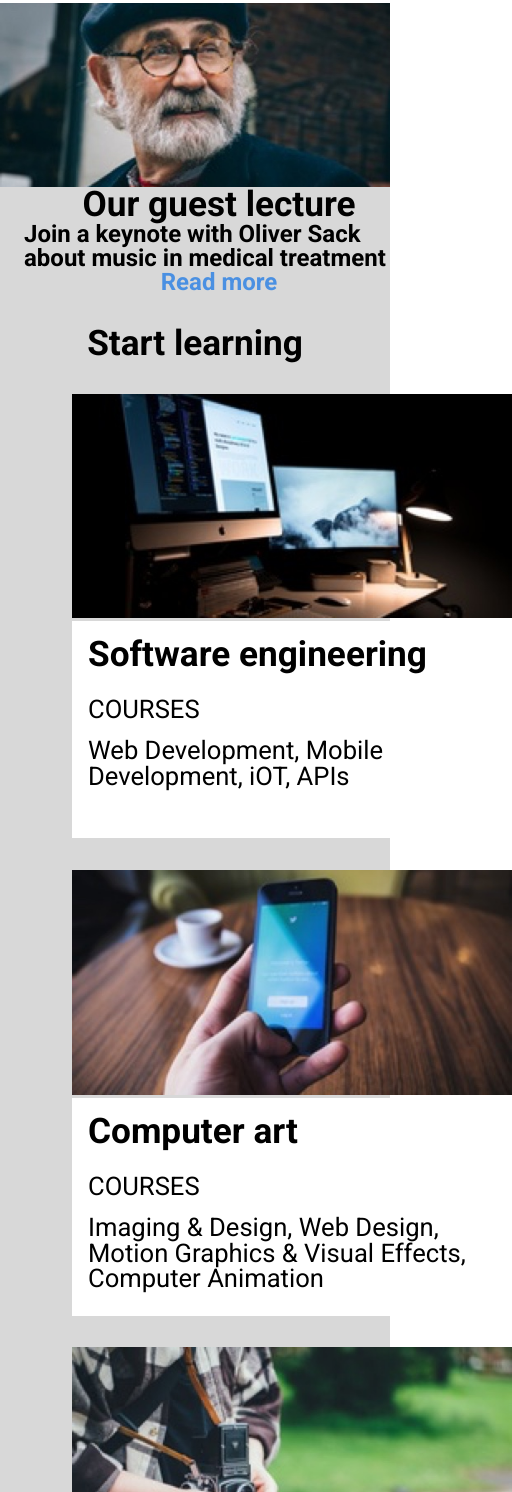
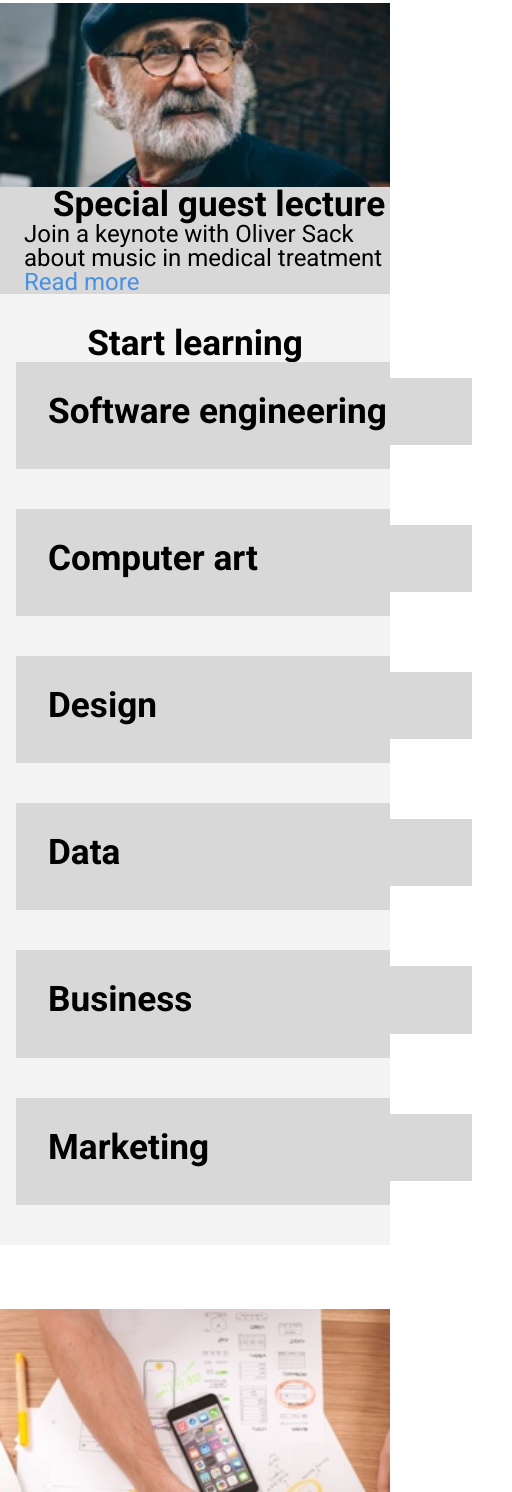
Before and after one commit to jarkkop/ColmarAcademy, a plain HTML site: page index.html in a window 390 px wide. Shown: the part 1318-2810 px from the top of the page, 512 px wide, since content can reach past the window. Drawn offline with Linux system fonts and the light colour scheme.

Commit message:
mobile 75% done

```diff
--- a/index.html
+++ b/index.html
@@ -63,7 +63,7 @@
 				</div>
 				<div class='info_data'>
 					<h2 class='info_topic_title'>Orientation Date</h2>
-					<h3 class='info_subtopic'>Tue 10/11 &amp; Wed 10/12: 8am-3pm</h3>
+					<p class='info_subtopic'>Tue 10/11 &amp; Wed 10/12: 8am-3pm</p>
 					<h3 class='info_more'>Read more</h3>
 				</div>
 			</div>
@@ -74,7 +74,7 @@
 				</div>
 				<div class='info_data'>
 					<h2 class='info_topic_title'>Our campus</h2>
-					<h3 class='info_subtopic'>Find which campus is close by you</h3>
+					<p class='info_subtopic'>Find which campus is close by you</p>
 					<h3 class='info_more'>Read more</h3>
 				</div>
 			</div>
@@ -84,8 +84,9 @@
 					<img src="./resources/images/information-guest-lecture-mobile.jpg" class= 'mobile'>
 				</div>
 				<div class='info_data'>
-					<h2 class='info_topic_title'>Our guest lecture</h2>
-					<h3 class='info_subtopic'>Join a keynote with Oliver Sack about music in medical treatment</h3>
+					<h2 class='info_topic_title desktop'>Our guest lecture</h2>
+					<h2 class='info_topic_title mobile'>Special guest lecture</h2>
+					<p class='info_subtopic'>Join a keynote with Oliver Sack about music in medical treatment</p>
 					<h3 class='info_more'>Read more</h3>
 				</div>
 			</div>
@@ -95,62 +96,50 @@
 	<div class='course_conteiner'>
 		<h2 class='start_learning'>Start learning</h2>
 		<div class='courses'>
-			<!--div class='courseinfo'>
-				<img src="./resources/images/course-software.jpg">
-				<h2 class='department'>Software engineering</h2>
-				<p class='course_text'>COURSES</p>
-				<p class='coursetitle'>Web Development, Mobile Development, iOT, APIs</p>
-			</div>
-			<div class='courseinfo'>
-				<img src="./resources/images/course-computer-art.jpg">
-				<h2 class='department'>Computer art</h2>
-				<p class='course_text'>COURSES</p>
-				<p class='coursetitle'>Imaging &amp; Design, Web Design, Motion Graphics &amp; Visual Effects, Computer Animation</p>
-			</div-->
-			 <figure class='framesettings'>
-				<img src="./resources/images/course-software.jpg" alt="course-computer-art" class='framesettings' >
-				<figcaption class='framesettings'>
-					<h2 class='department framesettings'>Software engineering</h2>
-					<p class='course_text framesettings'>COURSES</p>
-					<p class='coursetitle framesettings'>Web Development, Mobile Development, iOT, APIs</p>
+			 <figure>
+				<img src="./resources/images/course-software.jpg" alt="course-computer-art" class='framesettings1' >
+				<figcaption class='framesettings2'>
+					<h2 class='department framesettings3'>Software engineering</h2>
+					<p class='course_text framesettings3'>COURSES</p>
+					<p class='coursetitle framesettings3'>Web Development, Mobile Development, iOT, APIs</p>
 				</figcaption>
 			</figure>
 			 <figure>
-				<img src="./resources/images/course-computer-art.jpg" alt="course-computer-art" class='framesettings'>
-				<figcaption class='framesettings'>
-					<h2 class='department framesettings'>Computer art</h2>
-					<p class='course_text framesettings'>COURSES</p>
-					<p class='coursetitle framesettings'>Imaging &amp; Design, Web Design, Motion Graphics &amp; Visual Effects, Computer Animation</p>
+				<img src="./resources/images/course-computer-art.jpg" alt="course-computer-art" class='framesettings1'>
+				<figcaption class='framesettings2'>
+					<h2 class='department framesettings3'>Computer art</h2>
+					<p class='course_text framesettings3'>COURSES</p>
+					<p class='coursetitle framesettings3'>Imaging &amp; Design, Web Design, Motion Graphics &amp; Visual Effects, Computer Animation</p>
 				</figcaption>
 			</figure>
 			 <figure>
-				<img src="./resources/images/course-design.jpg" alt="course-computer-art" class='framesettings'>
-				<figcaption class='framesettings'>
-					<h2 class='department framesettings'>Design</h2>
-					<p class='course_text framesettings'>COURSES</p>
-					<p class='coursetitle framesettings'>User Experience Design, User Research, Visual Design</p>
+				<img src="./resources/images/course-design.jpg" alt="course-computer-art" class='framesettings1'>
+				<figcaption class='framesettings2'>
+					<h2 class='department framesettings3'>Design</h2>
+					<p class='course_text framesettings3'>COURSES</p>
+					<p class='coursetitle framesettings3'>User Experience Design, User Research, Visual Design</p>
 				</figcaption>
 			</figure>
 			 <figure>
-				<img src="./resources/images/course-data.jpg" alt="course-computer-art" class='framesettings'>
-				<figcaption class='framesettings'>
-					<h2 class='department framesettings'>Data</h2>
-					<p class='course_text framesettings'>COURSES</p>
-					<p class='coursetitle framesettings'>Data Science, Big Data, SQL, Data Visualization</p>
+				<img src="./resources/images/course-data.jpg" alt="course-computer-art" class='framesettings1'>
+				<figcaption class='framesettings2'>
+					<h2 class='department framesettings3'>Data</h2>
+					<p class='course_text framesettings3'>COURSES</p>
+					<p class='coursetitle framesettings3'>Data Science, Big Data, SQL, Data Visualization</p>
 				</figcaption>
 			</figure> 				 <figure>
-				<img src="./resources/images/course-business.jpg" alt="course-computer-art" class='framesettings'>
-				<figcaption class='framesettings'>
-					<h2 class='department framesettings'>Business</h2>
-					<p class='course_text framesettings'>COURSES</p>
-					<p class='coursetitle framesettings'>Product Development, Business Development, Startup</p>
+				<img src="./resources/images/course-business.jpg" alt="course-computer-art" class='framesettings1'>
+				<figcaption class='framesettings2'>
+					<h2 class='department framesettings3'>Business</h2>
+					<p class='course_text framesettings3'>COURSES</p>
+					<p class='coursetitle framesettings3'>Product Development, Business Development, Startup</p>
 				</figcaption>
 			</figure> 				 <figure>
-				<img src="./resources/images/course-marketing.jpg" alt="course-computer-art" class='framesettings'>
-				<figcaption class='framesettings'>
-					<h2 class='department framesettings'>Marketing</h2>
-					<p class='course_text framesettings'>COURSES</p>
-					<p class='coursetitle framesettings'>Analytics, Content Marketing, Mobile Marketing</p>
+				<img src="./resources/images/course-marketing.jpg" alt="course-computer-art" class='framesettings1'>
+				<figcaption class='framesettings2'>
+					<h2 class='department framesettings3'>Marketing</h2>
+					<p class='course_text framesettings3'>COURSES</p>
+					<p class='coursetitle framesettings3'>Analytics, Content Marketing, Mobile Marketing</p>
 				</figcaption>
 			</figure>
 		</div>
--- a/resources/css/styles.css
+++ b/resources/css/styles.css
@@ -195,10 +195,19 @@ a {
   justify-content:space-around;
 }
 
+.info_data .mobile{
+	display: none;
+}
+
+.info_subtopic{
+	font-weight: normal;
+	font-size: 1.5rem;
+}
+
 .info_more {
-
-  color: #4A90E2;
-
+	font-weight: normal;
+	font-size: 1.5rem;
+	color: #4A90E2;
 }
 
 /****** 3rd section ***********/
@@ -208,6 +217,7 @@ a {
     width: 100%;
 	flex-direction: column;
     background-color: #D8D8D8;
+	margin-bottom:32px;
 }
 
 .start_learning{
@@ -238,16 +248,16 @@ figure{
 	margin: 0px 16px 32px 16px;
 }
 
-.framesettings {
+
+.framesettings3 {
 	width:440px;
 }
-
 figure img{
 
 	height:auto;
 }
 figcaption{
-	height: 217px;
+	height: 234px;
 	background-color: white;
 
 }
@@ -266,6 +276,7 @@ figcaption{
 	box-sizing: border-box;
 	background-color: white;
 	padding: 8px 16px;
+	color:#7D7D7D;
 }
 .coursetitle{
 
@@ -274,6 +285,8 @@ figcaption{
 	box-sizing: border-box;
 	background-color: white;
 	padding: 8px 16px 24px 16px;
+	line-height: 2rem;
+	color:#7D7D7D;
 }
 
 /****** 4th section ***********/
@@ -385,8 +398,59 @@ p.last_name{
   display:flex;
   width: 100%;
   padding-left:24px;
-
   align-items:center;
 }
 
+.info_data .desktop {
+	display: none;
 }
+.info_data .mobile{
+	display: block;
+}
+.info_more {
+ align-self:flex-start;
+}
+
+
+.course_conteiner{
+	background-color: #F5F4F5;
+}
+
+.courses figure img{
+	display: none;
+}
+
+.courses {
+    display: flex;
+    flex-wrap: nowrap;
+	flex-direction: column;
+    margin:0px 0px;
+}
+
+
+.start_learning {
+	background-color: #F5F4F5;
+
+}
+
+.course_text, .coursetitle{
+display: none;
+}
+
+.framesettings2 {
+    width: 100%;
+	background-color: #D8D8D8;
+	padding: 16px 0px 24px 16px;
+
+	margin-bottom:8px;
+
+}
+.framesettings3 {
+	background-color: #D8D8D8;
+}
+figcaption {
+    height: auto;
+
+}
+
+}
```
